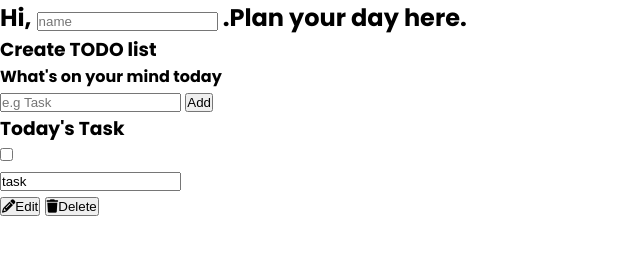
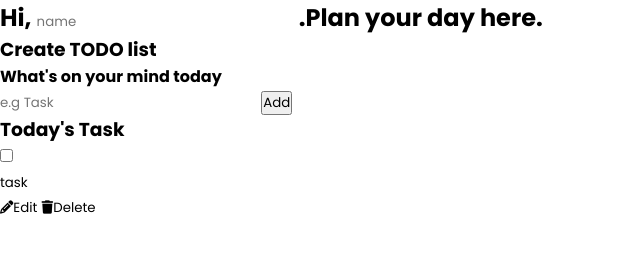
Before and after one commit to leonelta/JS-stutern, a plain HTML site: page todolist_ass/index.html in a window 1280 px wide. Shown: the whole page, without its empty margins (0-640 px from the left). Drawn offline with Linux system fonts and the light colour scheme.

Commit message:
styling the input type text and button tag

```diff
--- a/todolist_ass/css/style.css
+++ b/todolist_ass/css/style.css
@@ -2,8 +2,13 @@
     box-sizing: border-box;
     margin: 0;
     padding: 0;
+    font-family: 'Poppins', sans-serif;
 }
 
-body{
-    font-family: 'Poppins', sans-serif;
+input[type="text"], button{
+    appearance: none;
+    border: none;
+    outline: none;
+    background: none;
+    cursor: initial;
 }
```
